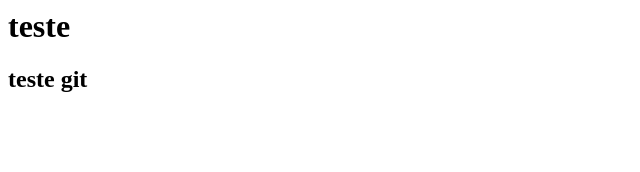
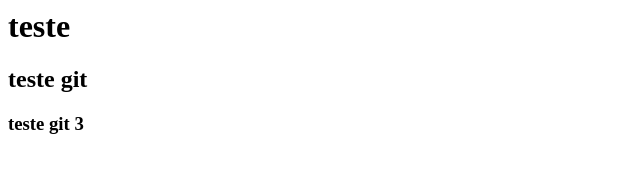
Before and after one commit to henriquetecinfo/meu_projeto_versionado, a plain HTML site: page index.html in a window 1280 px wide. Shown: the whole page, without its empty margins (0-640 px from the left). Drawn offline with Linux system fonts and the light colour scheme.

Commit message:
testando

```diff
--- a/index.html
+++ b/index.html
@@ -1,4 +1,5 @@
 <html>
 <h1>teste</h1>
 <h2>teste git</h2>
+<h3>teste git 3</h3>
 </html>
```
